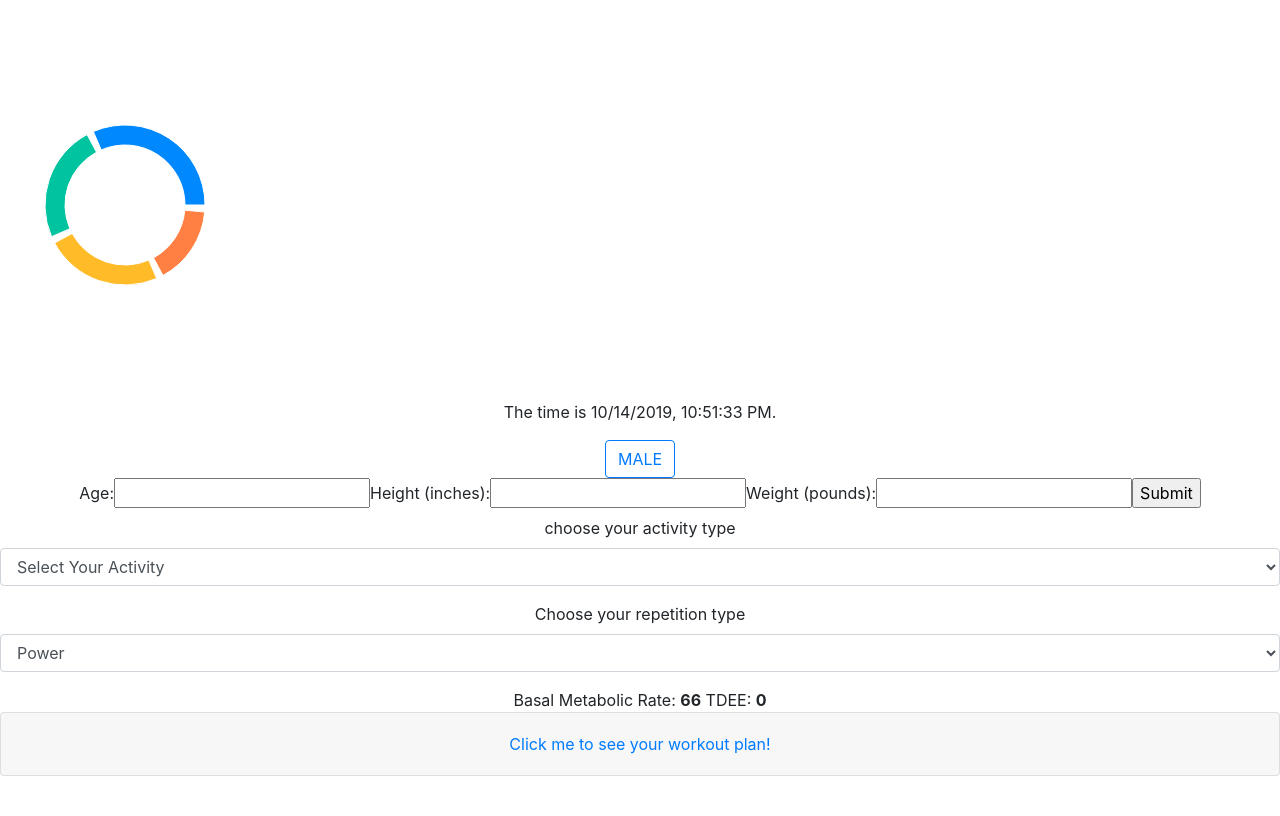
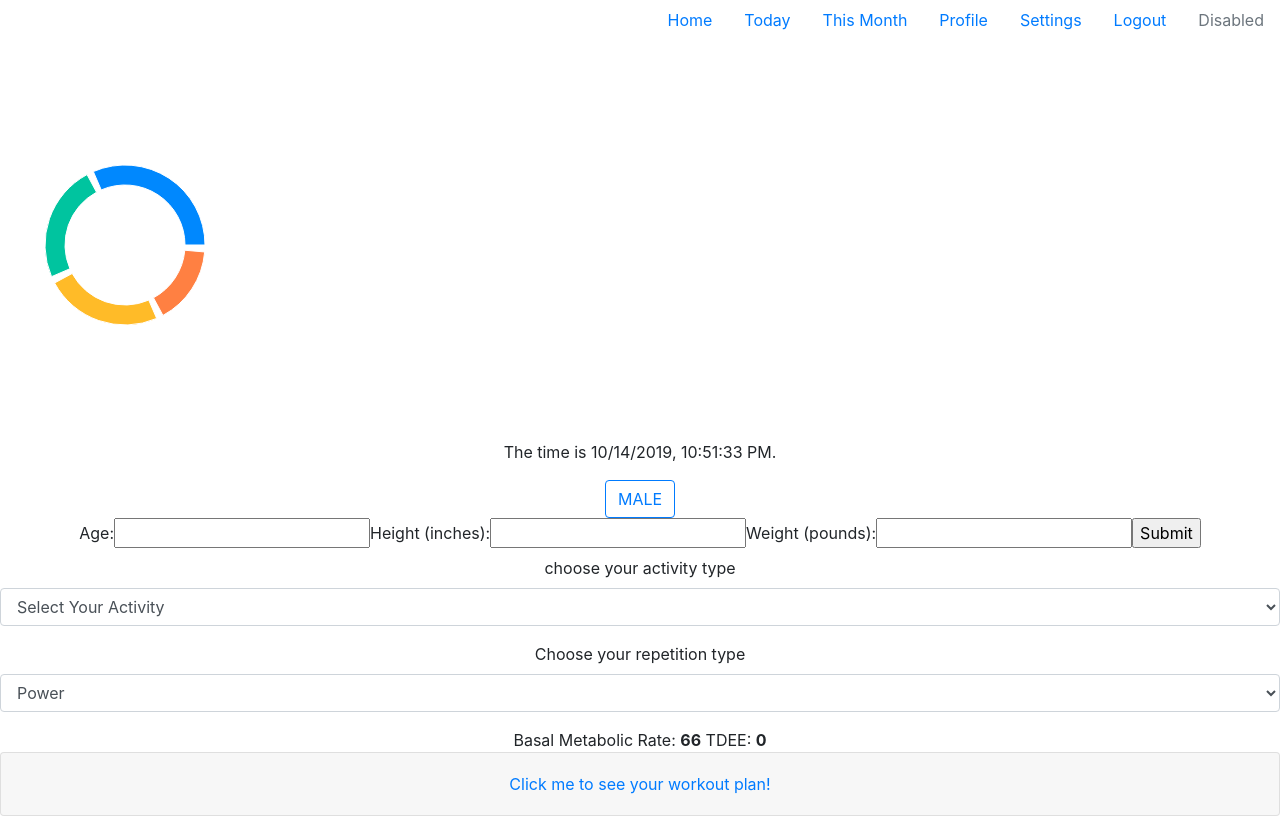
Before and after one commit to petermijkje/workout_app, a React (Create React App) app in the folder workout_app/: page / in a window 1280 px wide. Built offline with nearby package versions, Linux system fonts and the light colour scheme.

Commit message:
added header to main page and added another link to header

```diff
--- a/workout_app/src/Components/Header/Header.js
+++ b/workout_app/src/Components/Header/Header.js
@@ -1,9 +1,36 @@
+import React from 'react'
+import { Component } from 'react'
+import { Link } from 'react-router-dom'
+import { Nav } from 'react-bootstrap'
+
 class Header extends Component {
     state = {  }
     render() {
         return (
             <div>
-
+              <Nav className="justify-content-end" activeKey="/home">
+                  <Nav.Item>
+                    <Nav.Link href="/home">Home</Nav.Link>
+                  </Nav.Item>
+                  <Nav.Item>
+                    <Nav.Link eventKey="link-2" href="/Today" >Today</Nav.Link>
+                  </Nav.Item>
+                  <Nav.Item>
+                    <Nav.Link eventKey="link-2" href="/month" >This Month</Nav.Link>
+                  </Nav.Item>
+                  <Nav.Item>
+                    <Nav.Link eventKey="link-1" href="/profile" >Profile</Nav.Link>
+                  </Nav.Item>
+                  <Nav.Item>
+                    <Nav.Link eventKey="link-2" href="/Settings" >Settings</Nav.Link>
+                  </Nav.Item>
+                  <Nav.Item>
+                    <Nav.Link eventKey="link-2" href="/Logout" >Logout</Nav.Link>
+                  </Nav.Item>
+                  <Nav.Item>
+                    <Nav.Link eventKey="disabled" disabled>Disabled</Nav.Link>
+                  </Nav.Item>
+                </Nav>
             </div>
          );
     }
--- a/workout_app/src/Components/HomePage.js
+++ b/workout_app/src/Components/HomePage.js
@@ -6,6 +6,7 @@ import TwelveWeeks from '../../src/Components/Plan/TwelveWeeks.js'
 import Clock from '../../src/Components/Time/Clock/Clock.js'
 import CreateYourProfile from '../../src/Components/SignUp/CreateYourProfile/CreateYourProfile.js'
 import Chart from './MainChart/Chart'
+import Header from './Header/Header'
 
 class HomePage extends React.Component {
     constructor(){
@@ -30,6 +31,7 @@ render (){
     if (isLoggedIn) {
       return (
         <div className="App">
+          <Header />
           <Chart />
           <Clock />
           <CreateYourProfile />
```
